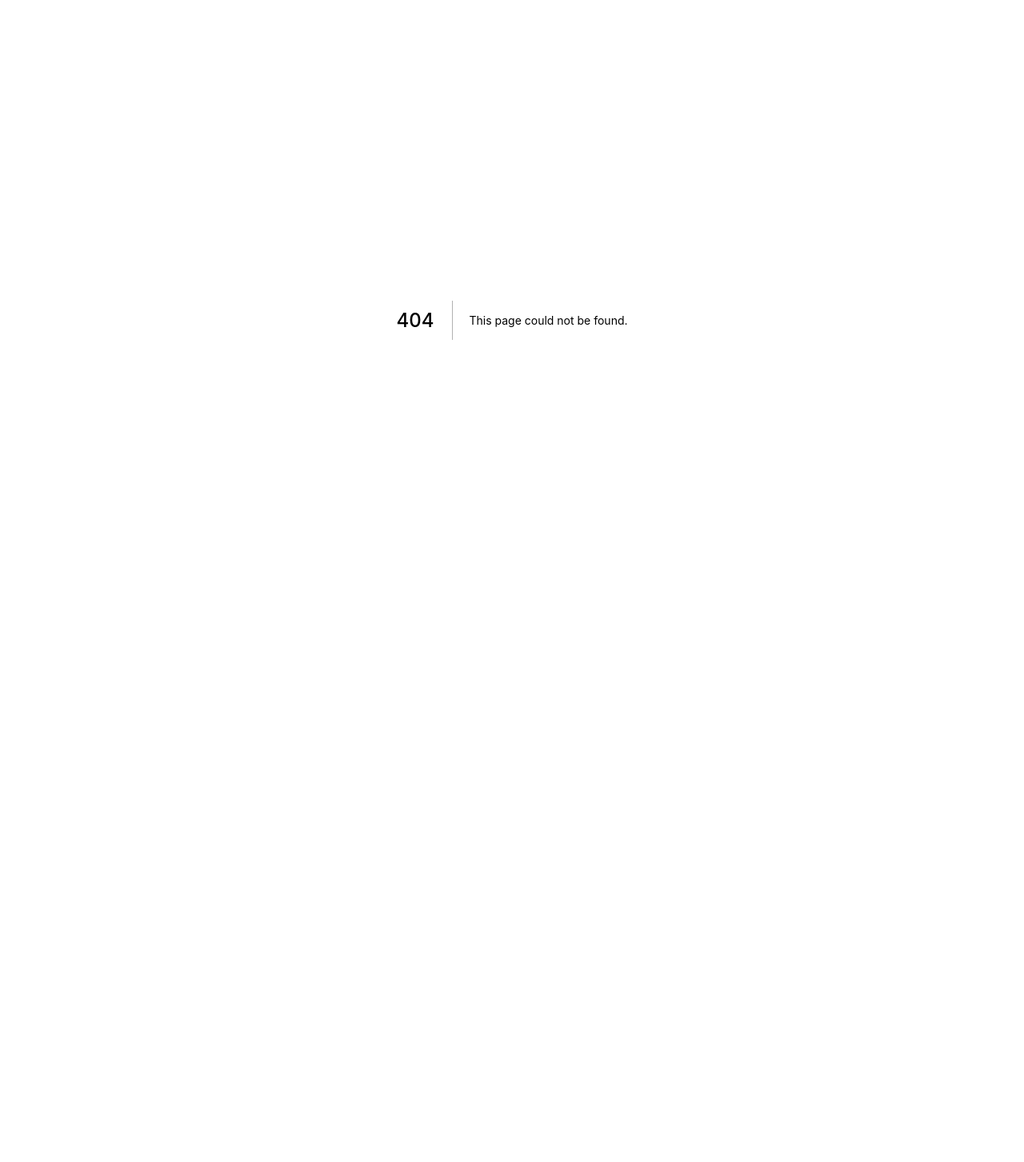
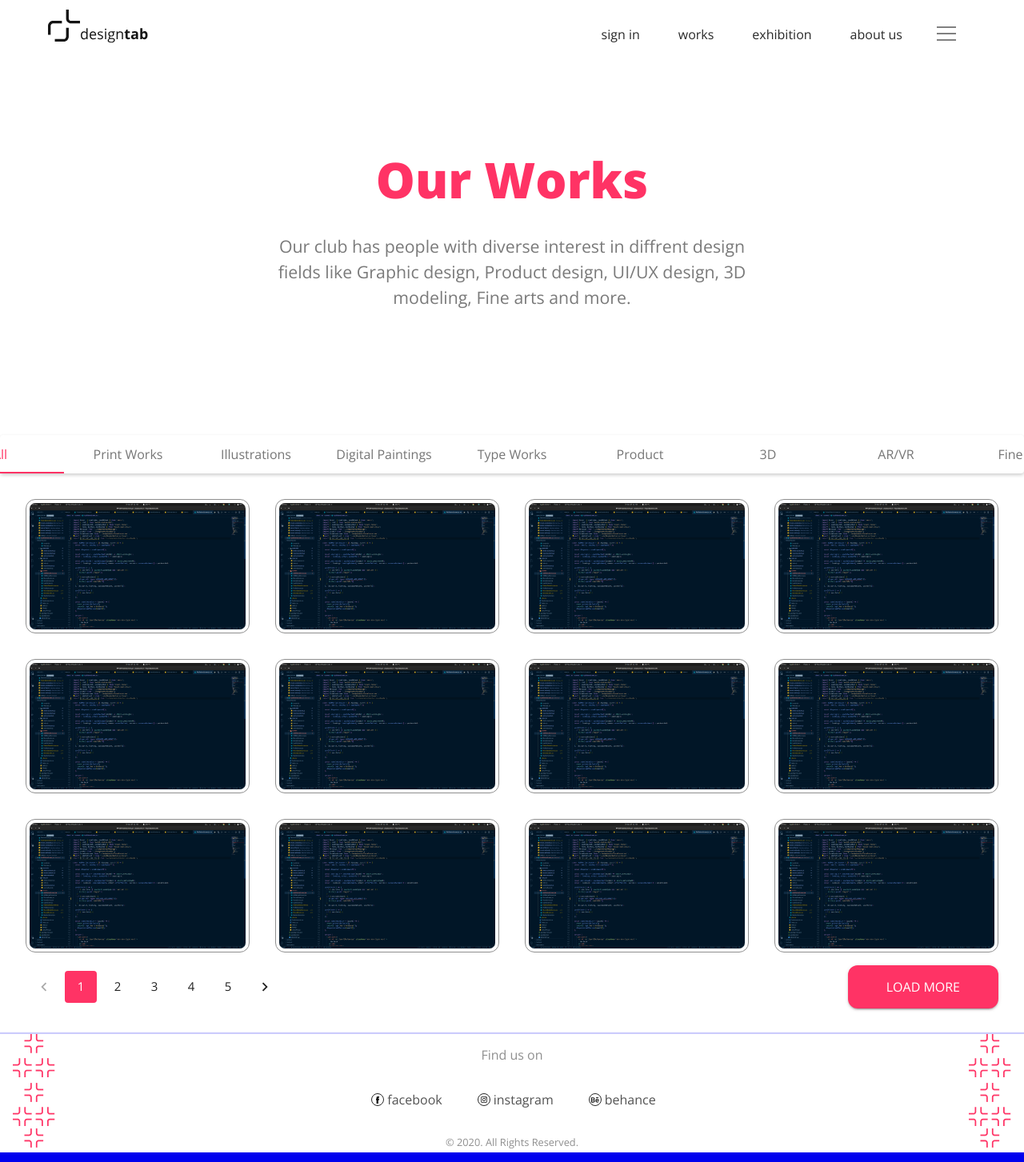
Before and after one commit to ankitkumarsamota121/project-berlin, a Next.js app: page /works in a window 1280 px wide. Before the commit this address had no page. Shown: the whole page at 80% size. Before the commit the page ends 800 px from the top, so only its background shows below. Built offline with nearby package versions, Linux system fonts and the light colour scheme.

Commit message:
Works Screen

```diff
--- a/package.json
+++ b/package.json
@@ -13,6 +13,8 @@
     "@fortawesome/react-fontawesome": "^0.1.13",
     "@material-ui/core": "^4.11.1",
     "@material-ui/icons": "^4.9.1",
+    "@material-ui/lab": "^4.0.0-alpha.56",
+    "@material-ui/styles": "^4.11.1",
     "axios": "^0.21.0",
     "babel-plugin-styled-components": "^1.12.0",
     "next": "10.0.3",
--- /dev/null
+++ b/pages/works.js
@@ -0,0 +1,22 @@
+import { makeStyles } from '@material-ui/core';
+import WorksScreen from '../src/screens/WorksScreen';
+import Header from '../src/components/Header';
+import Footer from '../src/components/Footer';
+
+const useStyles = makeStyles((theme) => ({
+  container: {
+    height: '100vh',
+  },
+}));
+
+export default function Home() {
+  const classes = useStyles();
+
+  return (
+    <>
+      <Header />
+      <WorksScreen />
+      <Footer />
+    </>
+  );
+}
--- a/src/components/Footer/Footer.styles.js
+++ b/src/components/Footer/Footer.styles.js
@@ -1,4 +1,5 @@
 import { makeStyles } from '@material-ui/core';
+import { fade } from '@material-ui/core/styles/colorManipulator';
 
 export default makeStyles((theme) => ({
   container: {
@@ -11,6 +12,8 @@ export default makeStyles((theme) => ({
     height: '10rem',
     overflow: 'hidden',
     padding: '0 1rem',
+    borderBottom: `12px solid ${theme.palette.secondary.main}`,
+    boxShadow: `0px -2px 1px 0 ${fade(theme.palette.secondary.main, 0.2)}`,
   },
   logoBox: {
     display: 'flex',
@@ -34,6 +37,7 @@ export default makeStyles((theme) => ({
     color: theme.palette.grey[500],
   },
   copyrightText: {
+    fontSize: '.8rem',
     textAlign: 'center',
     color: theme.palette.grey[500],
   },
--- a/src/components/Header/index.js
+++ b/src/components/Header/index.js
@@ -1,5 +1,7 @@
 import React from 'react';
 import Link from 'next/link';
+import { animateScroll as scroll } from 'react-scroll';
+import { useRouter } from 'next/router';
 import PropTypes from 'prop-types';
 import { AppBar, Toolbar, Typography, Box, Grid, SvgIcon } from '@material-ui/core';
 import useScrollTrigger from '@material-ui/core/useScrollTrigger';
@@ -12,13 +14,9 @@ import styles from './navigation.module.scss';
 
 function ElevationScroll(props) {
   const { children } = props;
-  // Note that you normally won't need to set the window ref as useScrollTrigger
-  // will default to window.
-  // This is only being set here because the demo is in an iframe.
   const trigger = useScrollTrigger({
     disableHysteresis: true,
     threshold: 0,
-    // target: window ? window() : undefined,
   });
 
   return React.cloneElement(children, {
@@ -28,28 +26,29 @@ function ElevationScroll(props) {
 
 ElevationScroll.propTypes = {
   children: PropTypes.element.isRequired,
-  /**
-   * Injected by the documentation to work in an iframe.
-   * You won't need it on your project.
-   */
-  // window: PropTypes.func,
 };
 
 export default function Navbar(props) {
   const classes = useStyles();
+  const router = useRouter();
+
+  const logoClickHandler = () => {
+    if (router.pathname === '/') {
+      scroll.scrollToTop();
+    } else {
+      router.push('/');
+    }
+  };
   return (
     <>
-      {/* <CssBaseline /> */}
       <ElevationScroll {...props}>
         <AppBar color='inherit'>
           <Container>
             <Toolbar>
               <Grid container justify='space-between' alignItems='center'>
-                <Link href='/'>
-                  <Box className={classes.logoBox}>
-                    <img src='/images/logo.svg' className={classes.logo} />
-                  </Box>
-                </Link>
+                <Box className={classes.logoBox} onClick={logoClickHandler}>
+                  <img src='/images/logo.svg' className={classes.logo} />
+                </Box>
 
                 <Grid item>
                   <Container direction='row'>
@@ -58,7 +57,7 @@ export default function Navbar(props) {
                         sign in
                       </Typography>
                     </Link>
-                    <Link href='/'>
+                    <Link href='/works'>
                       <Typography className={classes.link} variant='body2'>
                         works
                       </Typography>
--- a/src/components/Header/navigation.module.scss
+++ b/src/components/Header/navigation.module.scss
@@ -44,6 +44,7 @@
     top: 0;
     left: 0;
     z-index: 1500;
+    display: none;
 
     opacity: 0;
     width: 0;
@@ -103,6 +104,7 @@
   }
 
   &__checkbox:checked ~ &__nav {
+    display: block;
     opacity: 1;
     width: 100%;
   }
--- /dev/null
+++ b/src/components/TabPanel/TabPanel.styles.js
@@ -0,0 +1,30 @@
+import { makeStyles } from '@material-ui/core';
+
+export default makeStyles((theme) => ({
+  div: {
+    width: '100%',
+    overflow: 'hidden',
+    padding: '2rem',
+    // paddingBottom:
+    // height: '100%',
+  },
+  image: {
+    border: `1px solid ${theme.palette.grey[500]}`,
+    padding: '4px',
+    borderRadius: '12px',
+    width: '100%',
+    height: '100%',
+  },
+  pagination: {
+    // '& > *': {
+    //   marginTop: theme.spacing(2),
+    // },
+  },
+  button: {
+    borderRadius: '12px',
+    padding: '0.8rem 3rem',
+  },
+  bottomGrid: {
+    marginTop: '1rem',
+  },
+}));
--- /dev/null
+++ b/src/components/TabPanel/index.js
@@ -0,0 +1,57 @@
+import { useState } from 'react';
+import { Button, Typography, Grid } from '@material-ui/core';
+import { Pagination } from '@material-ui/lab';
+import PropTypes from 'prop-types';
+import useStyles from './TabPanel.styles';
+
+export default function TabPanel(props) {
+  const classes = useStyles();
+  const { value, index, ...other } = props;
+
+  const [page, setPage] = useState(1);
+  const handlePageChange = (event, value) => {
+    setPage(value);
+  };
+
+  return (
+    <div
+      // p={4}
+      className={classes.div}
+      role='tabpanel'
+      hidden={value !== index}
+      {...other}
+    >
+      {value === index && (
+        <Grid container className={classes.grid} spacing={4} justify='center'>
+          {[...Array(12).keys()].map(() => (
+            <Grid item md={3}>
+              <img src='/images/image.png' className={classes.image} />
+            </Grid>
+          ))}
+        </Grid>
+      )}
+
+      <Grid container alignItems='center' justify='space-between' className={classes.bottomGrid}>
+        {/* <Grid item> */}
+        <Pagination
+          count={5}
+          color='primary'
+          shape='rounded'
+          size='large'
+          onChange={handlePageChange}
+          className={classes.pagination}
+        />
+        {/* </Grid> */}
+        <Button variant='contained' color='primary' className={classes.button}>
+          Load More
+        </Button>
+      </Grid>
+    </div>
+  );
+}
+
+TabPanel.propTypes = {
+  children: PropTypes.node,
+  index: PropTypes.any.isRequired,
+  value: PropTypes.any.isRequired,
+};
--- a/src/screens/LandingScreen.styles.js
+++ b/src/screens/LandingScreen/LandingScreen.styles.js
@@ -40,12 +40,14 @@ export default makeStyles((theme) => ({
     margin: '2rem 0',
   },
   blueSection: {
+    // display: 'block',
     background: theme.palette.secondary.main,
+    margin: '2.5rem 0',
   },
   blueSectionGrid: {
     color: theme.palette.common.white,
     padding: '5rem 0',
-    margin: '0.5rem 0',
+    // marginTop: '0.5rem',
   },
   imageContainer: {
     width: '50%',
--- /dev/null
+++ b/src/screens/WorksScreen/WorksScreen.styles.js
@@ -0,0 +1,29 @@
+import { makeStyles } from '@material-ui/core';
+import { fade } from '@material-ui/core/styles/colorManipulator';
+
+export default makeStyles((theme) => ({
+  grid: {
+    height: '60vh',
+  },
+  container: {
+    maxWidth: '37.5rem',
+    textAlign: 'center',
+    margin: '2rem 0',
+  },
+  title: {
+    fontWeight: 800,
+    color: theme.palette.primary.main,
+  },
+  description: {
+    color: theme.palette.grey[600],
+  },
+  tabsPaper: {
+    boxShadow: `0 2px 4px ${fade(theme.palette.common.black, 0.2)}`,
+  },
+  tabs: {
+    textTransform: 'capitalize',
+  },
+  tab: {
+    textTransform: 'capitalize',
+  },
+}));
--- /dev/null
+++ b/src/screens/WorksScreen/index.js
@@ -0,0 +1,69 @@
+import React, { useEffect } from 'react';
+import { Grid, Typography, Button, Paper, Tabs, Tab } from '@material-ui/core';
+import { Link } from 'react-scroll';
+import TabPanel from '../../components/TabPanel';
+import useStyles from './WorksScreen.styles';
+
+function WorksScreen() {
+  const classes = useStyles();
+  const [value, setValue] = React.useState('all');
+
+  useEffect(() => {}, [value]);
+
+  const handleChange = (event, newValue) => {
+    setValue(newValue);
+  };
+
+  return (
+    <>
+      <Grid
+        container
+        direction='column'
+        justify='center'
+        alignItems='center'
+        className={classes.grid}
+      >
+        <Typography variant='h1' className={classes.title}>
+          Our Works
+        </Typography>
+        <Grid item container direction='column' fluid='true' className={classes.container}>
+          <Typography variant='body1' className={classes.description}>
+            Our club has people with diverse interest in diffrent design fields like Graphic design,
+            Product design, UI/UX design, 3D modeling, Fine arts and more.
+          </Typography>
+        </Grid>
+      </Grid>
+      <Paper className={classes.tabsPaper}>
+        <Tabs
+          value={value}
+          onChange={handleChange}
+          indicatorColor='primary'
+          textColor='primary'
+          centered
+          // className={classes.tabs}
+        >
+          <Tab className={classes.tab} value='all' label='All' />
+          <Tab className={classes.tab} value='print' label='Print Works' />
+          <Tab className={classes.tab} value='illustrations' label='Illustrations' />
+          <Tab className={classes.tab} value='digital' label='Digital Paintings' />
+          <Tab className={classes.tab} value='type' label='Type Works' />
+          <Tab className={classes.tab} value='product' label='Product' />
+          <Tab className={classes.tab} value='3d' label='3D' />
+          <Tab className={classes.tab} value='arvr' label='AR/VR' />
+          <Tab className={classes.tab} value='fineArts' label='Fine Arts' />
+        </Tabs>
+      </Paper>
+      <TabPanel value={value} index='all' />
+      <TabPanel value={value} index='print' />
+      <TabPanel value={value} index='illustrations' />
+      <TabPanel value={value} index='digital' />
+      <TabPanel value={value} index='type' />
+      <TabPanel value={value} index='product' />
+      <TabPanel value={value} index='3d' />
+      <TabPanel value={value} index='arvr' />
+      <TabPanel value={value} index='fineArts' />
+    </>
+  );
+}
+
+export default WorksScreen;
--- a/styles/globals.css
+++ b/styles/globals.css
@@ -5,6 +5,10 @@ body {
   margin: 0;
   font-family: -apple-system, BlinkMacSystemFont, Segoe UI, Roboto, Oxygen, Ubuntu, Cantarell,
     Fira Sans, Droid Sans, Helvetica Neue, sans-serif;
+}
+
+body::-webkit-scrollbar {
+  display: none;
 }
 
 a {
```
Also changed, not shown: src/screens/LandingScreen/index.js (renamed from src/screens/LandingScreen.js), 1 other file (tests, documents, lock files or other folders).
